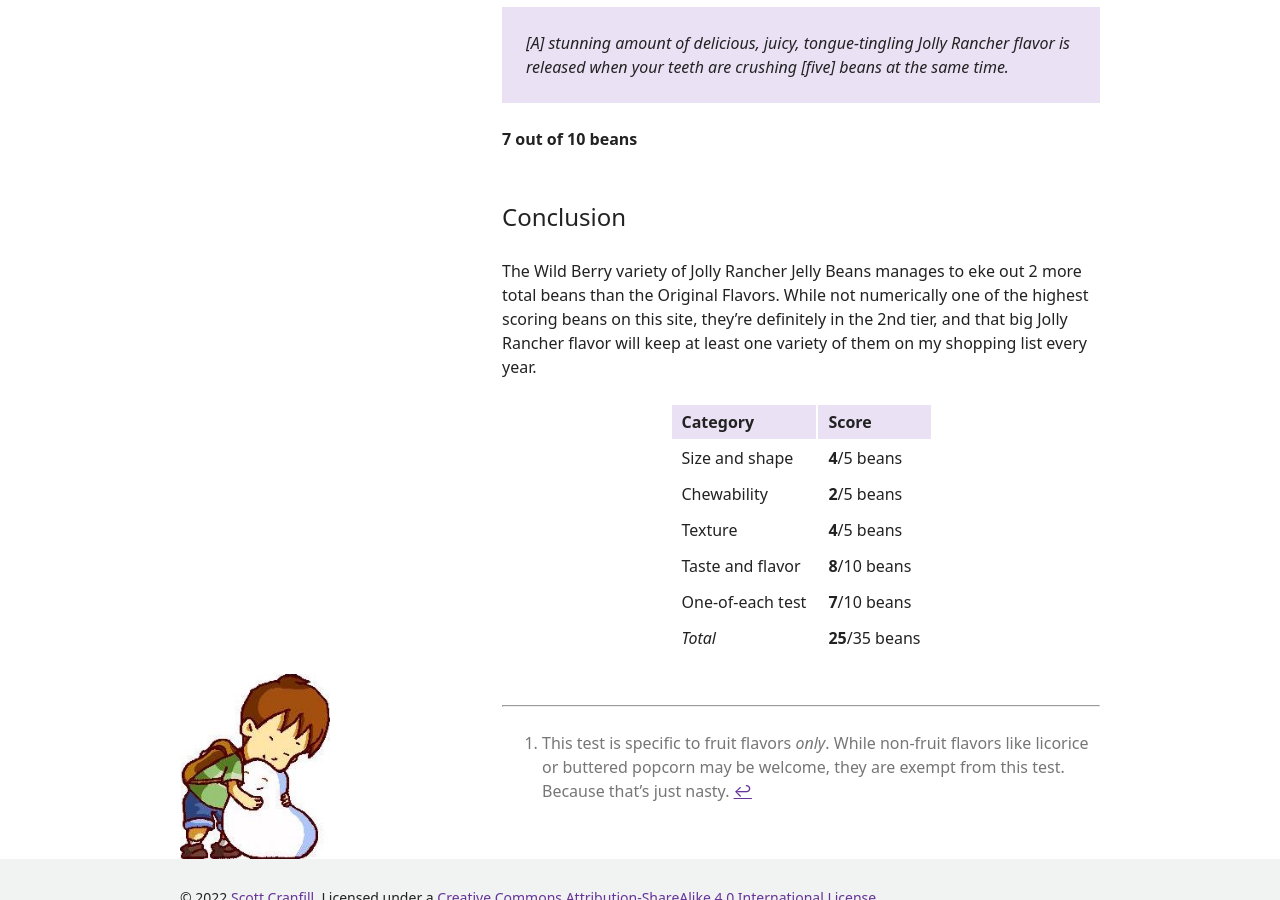
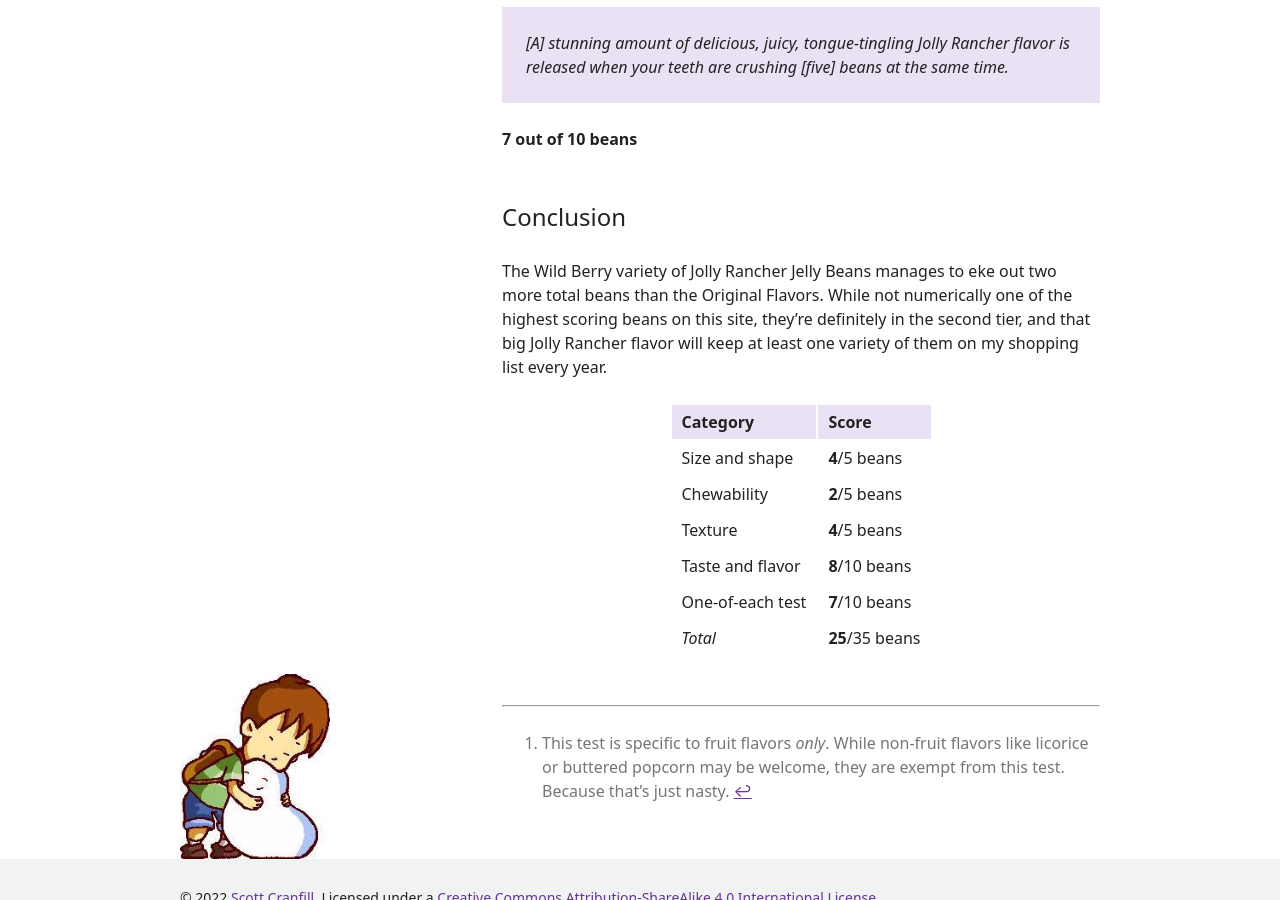
Before and after one commit to Scotchester/jellybeans, a Jekyll site: the page built from _posts/2017-04-06-jolly-rancher-wild-berry.md, in a window 1280 px wide and 900 px high, scrolled down 2531 px. Built offline with Jekyll 4.4.1, drawn with Linux system fonts in a browser that asks for light colours; emoji names are drawn with the system emoji font.

Commit message:
Fix minor writing style issues

```diff
--- a/_posts/2017-04-06-jolly-rancher-wild-berry.md
+++ b/_posts/2017-04-06-jolly-rancher-wild-berry.md
@@ -130,9 +130,9 @@
 ## Conclusion
 
 The Wild Berry variety of Jolly Rancher Jelly Beans
-manages to eke out 2 more total beans than the Original Flavors.
+manages to eke out two more total beans than the Original Flavors.
 While not numerically one of the highest scoring beans on this site,
-they're definitely in the 2nd tier, and that big Jolly Rancher flavor
+they're definitely in the second tier, and that big Jolly Rancher flavor
 will keep at least one variety of them on my shopping list every year.
 
 Category         | Score
```
